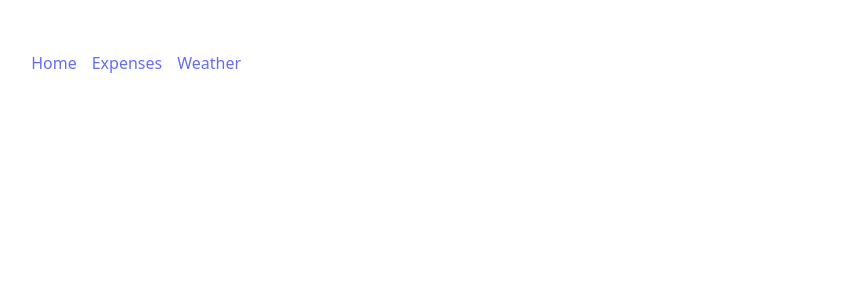
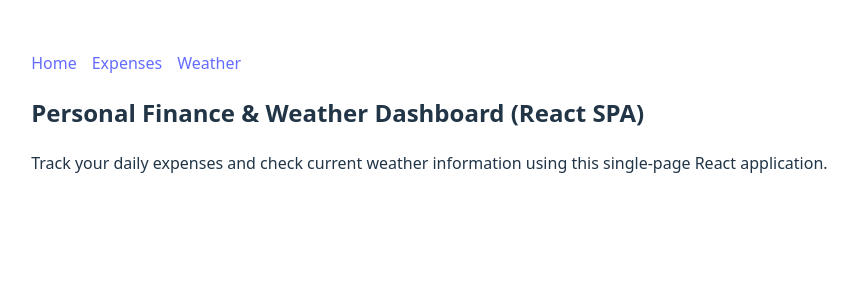
Before and after one commit to PasangDimdung/react-assignment, a React app: page / in a window 1280 px wide. Shown: the top 300 px of the page, without its empty margins (20-878 px from the left). Built offline with nearby package versions, Linux system fonts and the light colour scheme; the HTML template or start-up script is replaced by a standard one.

Commit message:
added home page

```diff
--- /dev/null
+++ b/src/pages/Home.tsx
@@ -0,0 +1,15 @@
+const Home = () => {
+  return (
+    <section>
+      <h2>Personal Finance & Weather Dashboard (React SPA)</h2>
+
+      <p>
+        Track your daily expenses and check current weather information using
+        this single-page React application.
+      </p>
+
+    </section>
+  );
+};
+
+export default Home;
--- a/src/router.tsx
+++ b/src/router.tsx
@@ -1,9 +1,16 @@
 import { createBrowserRouter } from "react-router-dom";
 import MainLayout from "./layouts/MainLayout";
+import Home from "./pages/Home";
 
 export const router = createBrowserRouter([
    {
     path:"/",
-    element: <MainLayout />
+    element: <MainLayout />,
+    children: [
+      {
+        index: true,
+        element: <Home />
+      }
+    ]
   }
 ]);
```
